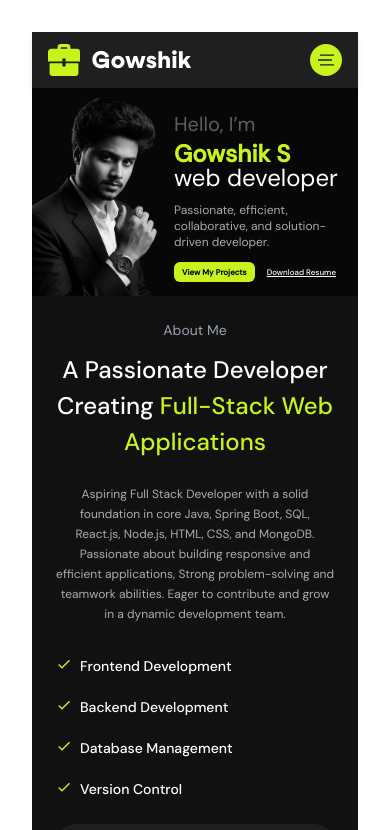
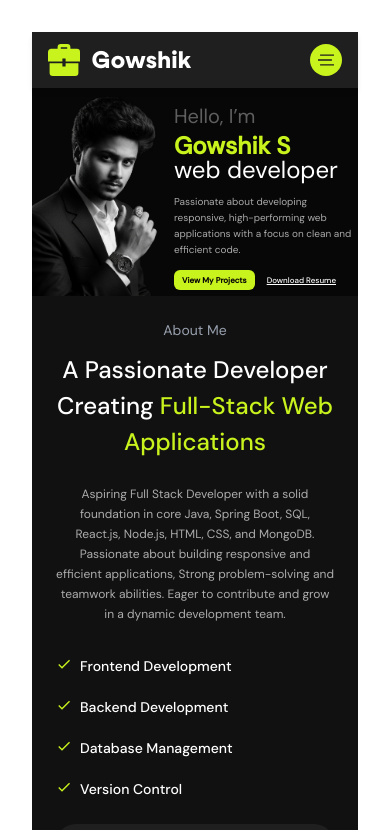
Before and after one commit to pkselva/react_portfolio, a React (Vite) app: page / in a window 390 px wide. Shown: the top 830 px of the page. Built offline with nearby package versions, Linux system fonts and the light colour scheme.

Commit message:
Header Section Responsive completed

```diff
--- a/src/Components/HeaderSection.jsx
+++ b/src/Components/HeaderSection.jsx
@@ -19,15 +19,10 @@ function HeaderSection() {
           <br />
           web developer
         </h1>
-        <p className='opacity-65 font-normal text-[12px] sm:text-[14px] md:text-[16px] leading-4 sm:leading-6 md:leading-[30px] max-w-[900px]'>
-          <span className="block sm:hidden">
-            Passionate, efficient, collaborative, and solution-driven developer.
-          </span>
-          <span className="hidden sm:inline">
-            Passionate about developing responsive, high-performing web applications with a focus on clean and efficient code.{" "}
-            <span className="sm:hidden lg:inline">
-              Skilled in problem-solving and known for strong collaboration within team environments.
-            </span>
+        <p className='opacity-65 font-normal text-[10px] sm:text-[14px] md:text-[16px] leading-4 sm:leading-6 md:leading-[30px] max-w-[900px]'>
+          Passionate about developing responsive, high-performing web applications with a focus on clean and efficient code.{" "}
+          <span className="hidden lg:inline">
+            Skilled in problem-solving and known for strong collaboration within team environments.
           </span>
         </p>
 
```
